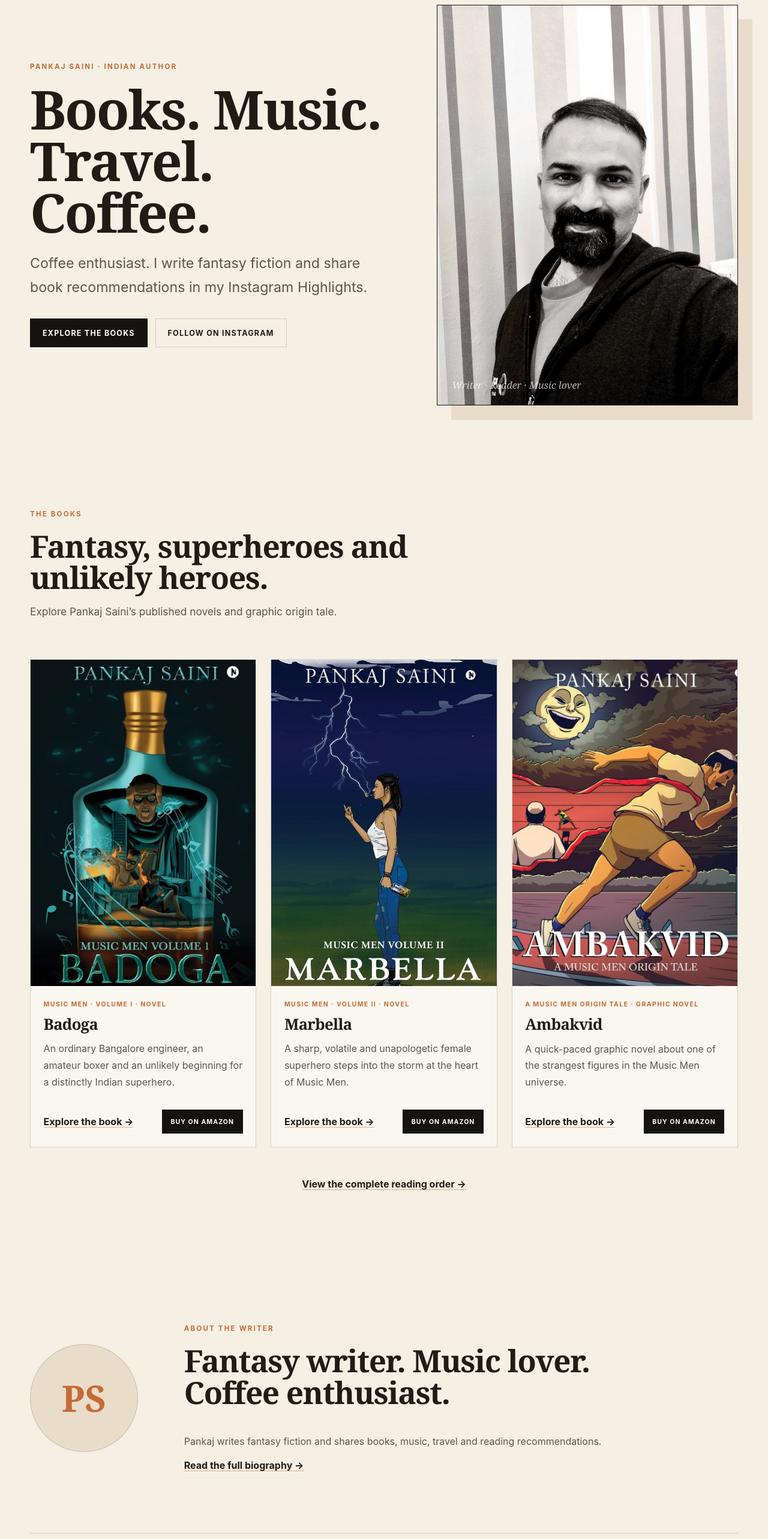
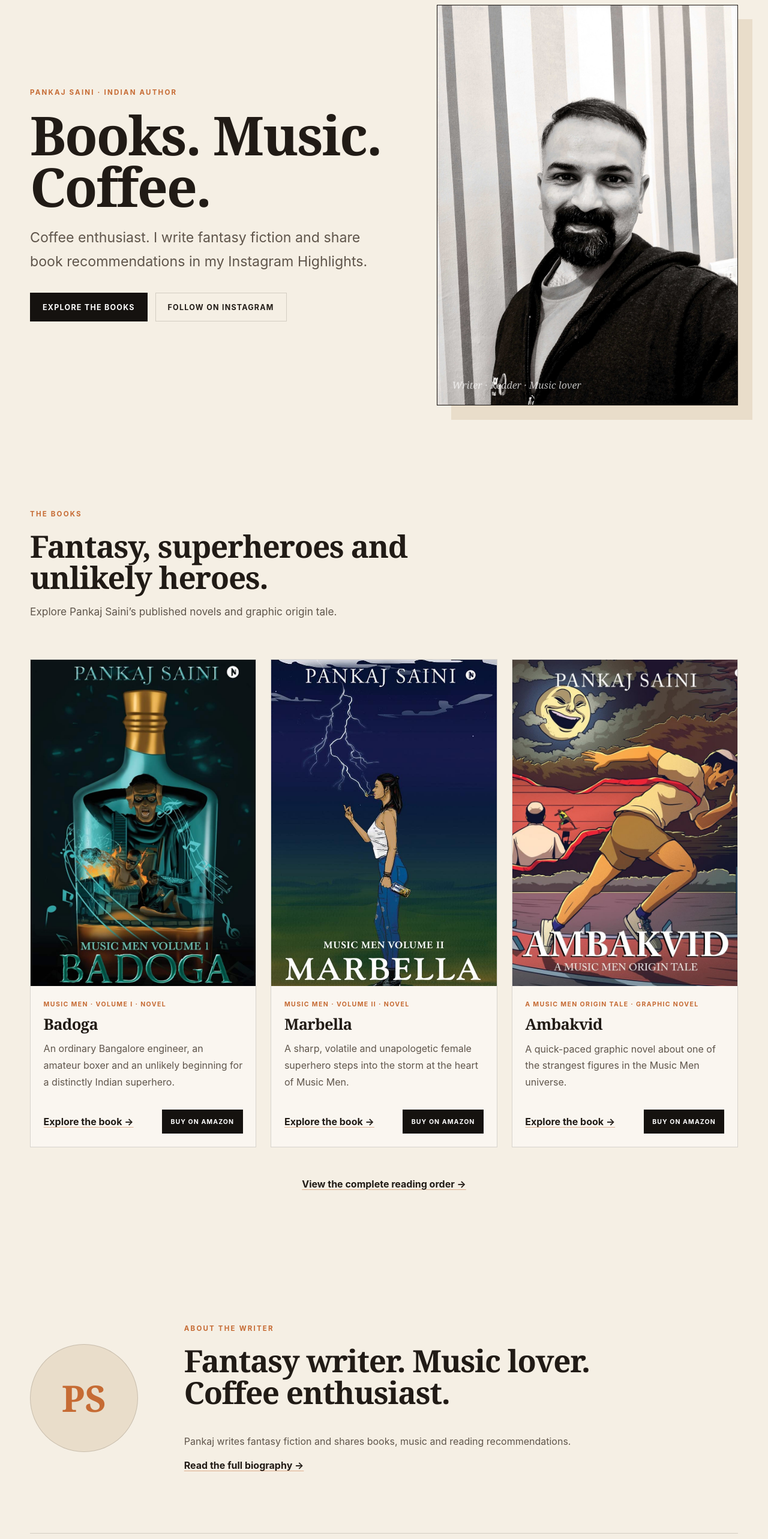
Before and after one commit to sainipankaj1187/booksbypankajsaini, a React (Vite) app: page / in a window 1280 px wide. Shown: the part 160-2726 px from the top of the page at 60% size. Built offline with nearby package versions, Linux system fonts and the light colour scheme.

Commit message:
Remove travel references from homepage

```diff
--- a/index.html
+++ b/index.html
@@ -3,19 +3,19 @@
   <head>
     <meta charset="UTF-8" />
     <meta name="viewport" content="width=device-width, initial-scale=1.0" />
-    <meta name="description" content="Pankaj Saini is an Indian fantasy author, music lover, traveller and coffee enthusiast." />
+    <meta name="description" content="Pankaj Saini is an Indian fantasy author, music lover and coffee enthusiast." />
     <meta name="keywords" content="Pankaj Saini, Indian author, fantasy fiction, superhero fiction, Indian superheroes, Music Men, Badoga, Marbella, Ambakvid, Aragbat" />
     <meta name="author" content="Pankaj Saini" />
     <meta name="robots" content="index, follow, max-image-preview:large" />
     <meta name="theme-color" content="#15120f" />
     <meta property="og:type" content="website" />
     <meta property="og:title" content="Pankaj Saini — Indian Fantasy Author" />
-    <meta property="og:description" content="Books, music, travel and fantasy fiction by Pankaj Saini." />
+    <meta property="og:description" content="Books, music and fantasy fiction by Pankaj Saini." />
     <meta property="og:site_name" content="Pankaj Saini" />
     <meta property="og:locale" content="en_IN" />
     <meta name="twitter:card" content="summary" />
     <meta name="twitter:title" content="Pankaj Saini — Indian Fantasy Author" />
-    <meta name="twitter:description" content="Books, music, travel and fantasy fiction by Pankaj Saini." />
+    <meta name="twitter:description" content="Books, music and fantasy fiction by Pankaj Saini." />
     <link rel="icon" href="/favicon.svg" type="image/svg+xml" />
     <title>Pankaj Saini — Indian Fantasy Author</title>
     <script type="application/ld+json">
--- a/src/components/Layout.tsx
+++ b/src/components/Layout.tsx
@@ -33,7 +33,7 @@
       <footer className="site-footer">
         <div>
           <strong>Pankaj Saini</strong>
-          <p>Books, music, travel and fantasy fiction.</p>
+          <p>Books, music and fantasy fiction.</p>
         </div>
         <div className="footer-links" aria-label="Footer navigation">
           <a href="/books/">Books</a>
--- a/src/pages/HomePage.tsx
+++ b/src/pages/HomePage.tsx
@@ -8,7 +8,7 @@
       <section className="hero section-shell">
         <div className="hero__copy">
           <p className="eyebrow">Pankaj Saini · Indian author</p>
-          <h1>Books. Music. Travel. Coffee.</h1>
+          <h1>Books. Music. Coffee.</h1>
           <p className="hero__lede">
             Coffee enthusiast. I write fantasy fiction and share book recommendations in my Instagram Highlights.
           </p>
@@ -40,7 +40,7 @@
         <div>
           <p className="eyebrow">About the writer</p>
           <h2>Fantasy writer. Music lover. Coffee enthusiast.</h2>
-          <p>Pankaj writes fantasy fiction and shares books, music, travel and reading recommendations.</p>
+          <p>Pankaj writes fantasy fiction and shares books, music and reading recommendations.</p>
           <a className="text-link" href="/about/">Read the full biography <span aria-hidden="true">→</span></a>
         </div>
       </section>
```
